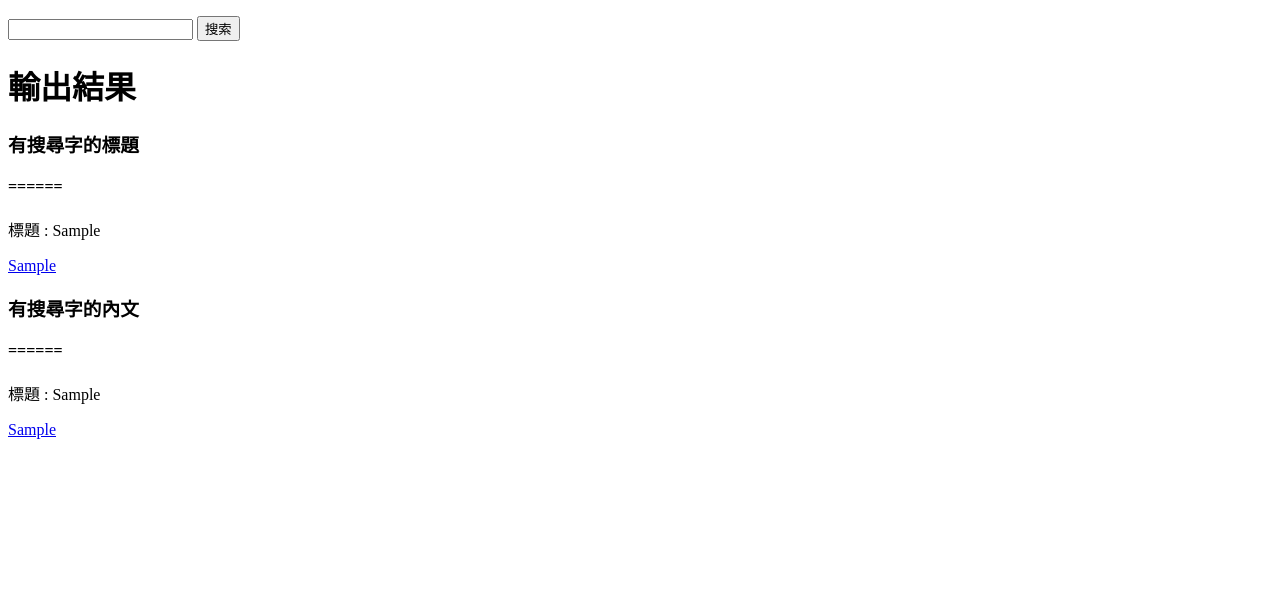
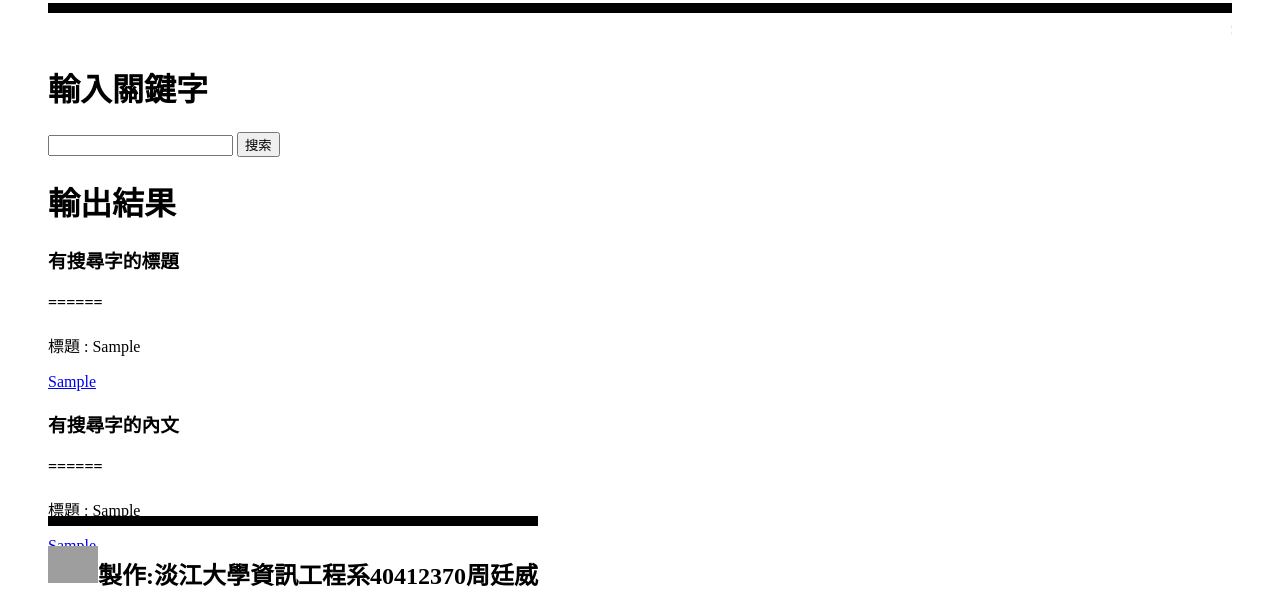
Before and after one commit to Dakudonkuro/2018_python_Django, a Django app: template templates/search.html in a window 1280 px wide. Shown: the part 190-800 px from the top of the page. Run offline with Django 3.2, Linux system fonts and the light colour scheme; the template is opened without the code that fills it: most values are stand-ins (such as "Sample title", 1, 10 or a date in 2020); parts of the project's set-up code (start-up, migrations or seed data) failed here and were passed over; grey boxes are pictures that could not be loaded.

Commit message:
Update search.html

```diff
--- a/templates/search.html
+++ b/templates/search.html
@@ -3,11 +3,22 @@
 <head>
 <meta charset="utf-8">
 <title>輸出資料</title>
+<style type="text/css">
+body {
+  min-height: calc(100vh - 70px);
+  padding: 40px 40px 0 40px;
+}
+footer {
+  position:fixed;
+  bottom: 0px;
+}
+</style>
 </head>
-<body>
+<body class="body">
      <HR color="#000000" size="10" >
-     <h1>PTT八卦版爬蟲</h1>
+     <h1><a href="https://www.ptt.cc/bbs/Gossiping/index.html" target="_blank"><img src="https://scontent.ftpe8-3.fna.fbcdn.net/v/t1.0-9/18033917_10154276075946364_7161552148659062401_n.jpg?_nc_cat=0&_nc_eui2=AeFnaVDtOMzqE-ZimQ3GmbRu_Gd-7G5cU_hsHFtcFj999rVoPwSoCmL4bQT4JvTkpspbOeRBWrZzdd-EbiflijmLgbLwpugaduWuKDDGjW1hfA&oh=01e4296af780c02348546b6f6ade4892&oe=5B83C58E" width="100"></a>PTT八卦版爬蟲</h1>
      <HR color="#000000" size="10" >
+     <marquee>{{runtitle}}</marquee>
      <h1>輸入關鍵字</h1>
      <form action="/search" method="get">
         <input type="text" name="q">
@@ -27,4 +38,9 @@
          <p><a href="{{ arr.網址 }}" target="_blank">{{ arr.網址 }}</a></p>
      {% endfor %}
 </body>
+
+<footer class="footer">
+<HR color="#000000" size="10" >
+<h2><a href="http://www.csie.tku.edu.tw/main.php" target="_blank"><img src="http://www2.tku.edu.tw/~teix/CSIE/images/stories/CSIElogo2008.jpg" width="50"></a>製作:淡江大學資訊工程系40412370周廷威</h2>
+</footer>
 </html>
```
